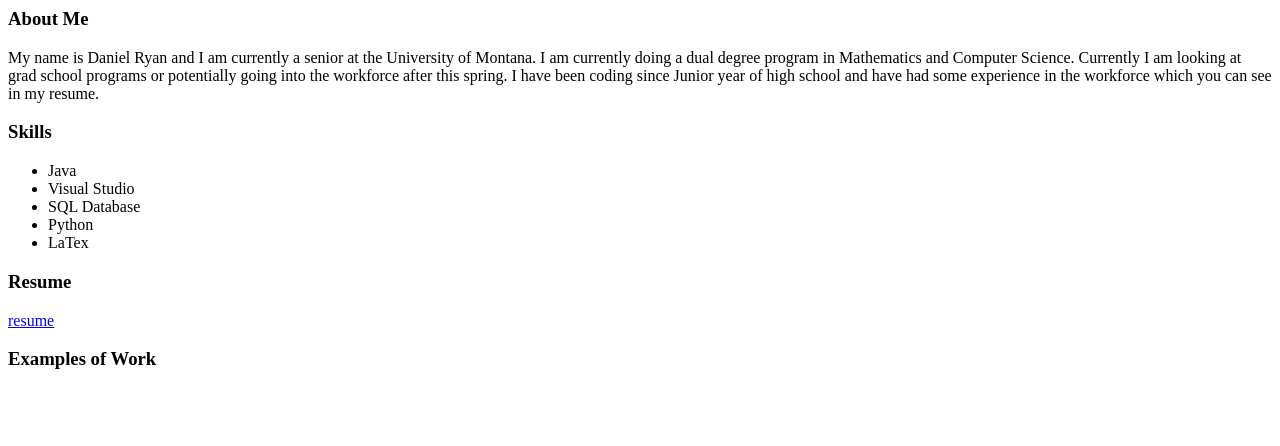
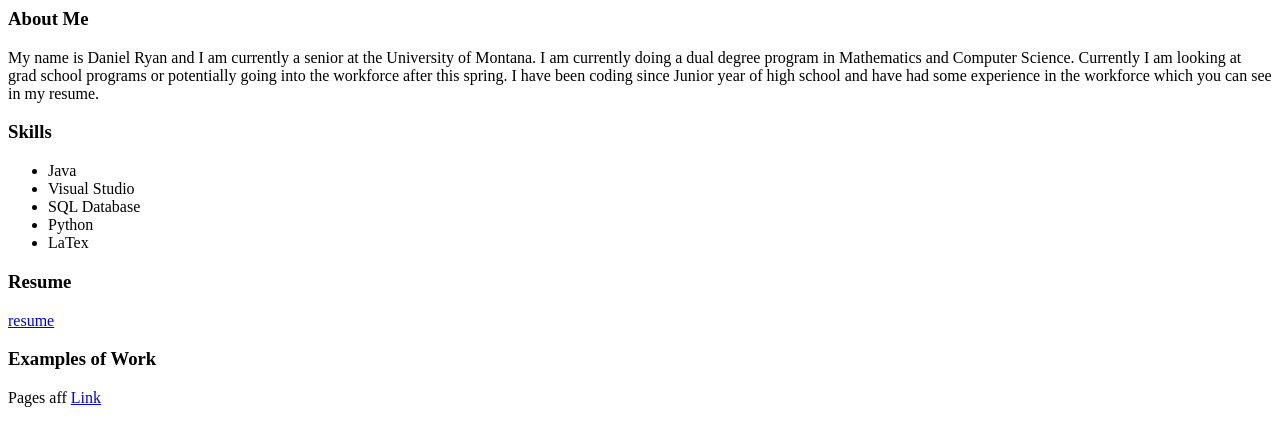
Before and after one commit to danRosof/danRosof.github.io, a plain HTML site: page index.html in a window 1280 px wide. Drawn offline with Linux system fonts and the light colour scheme.

Commit message:
commit link to pages

```diff
--- a/index.html
+++ b/index.html
@@ -21,3 +21,4 @@
 <h3>Resume</h3>
 <p><a href="resume.pdf"> resume</a></p>
 <h3>Examples of Work</h3>
+<p>Pages aff <a href="https://github.com/danRosof/pages">Link</a></p>
```
